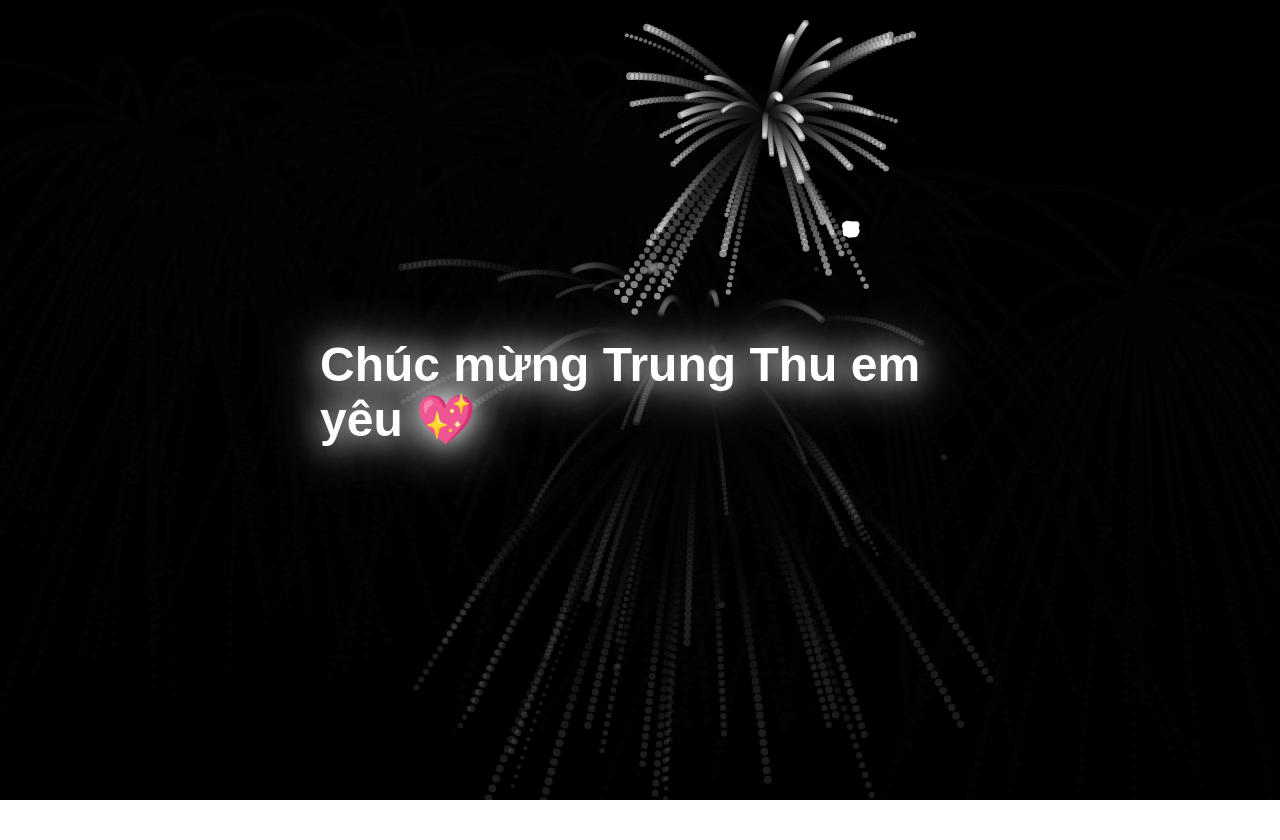
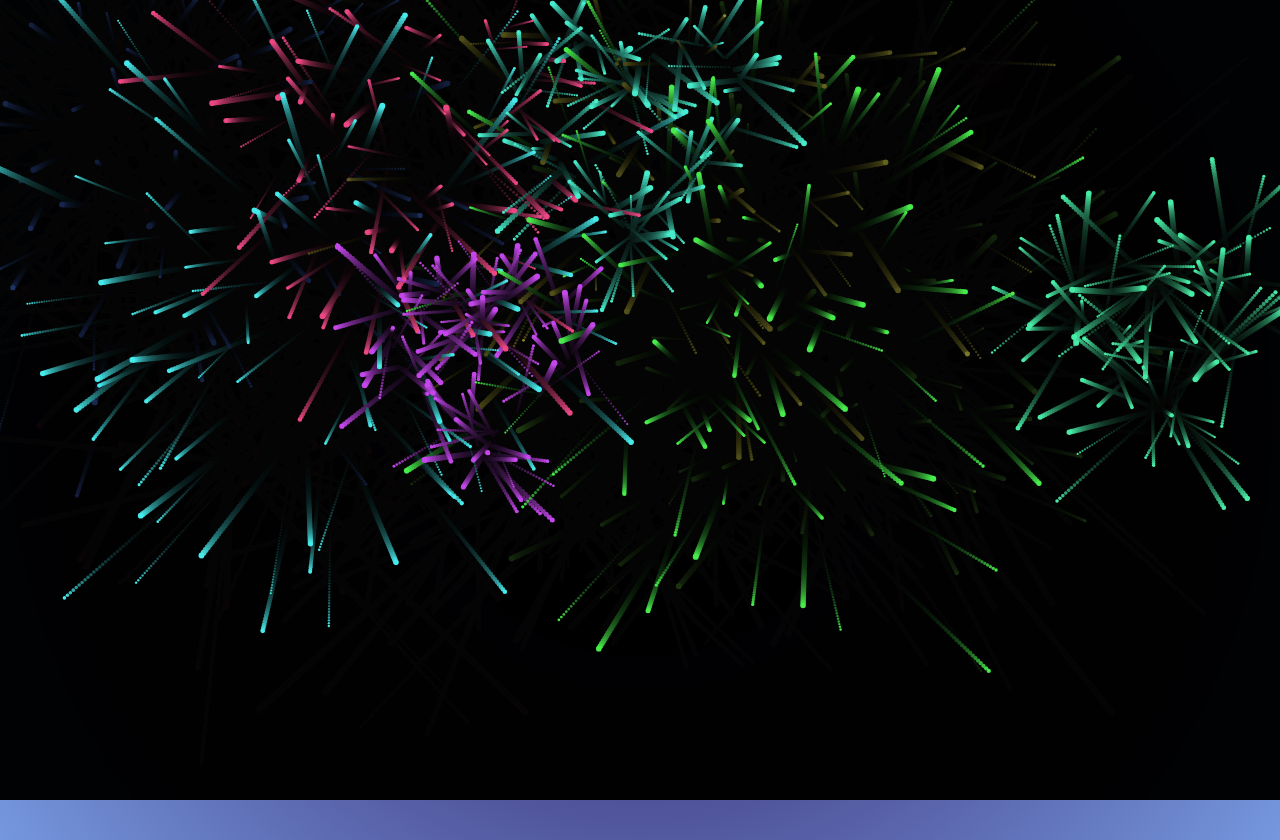
Before and after one commit to maiminhtoan-stack/trungthuvuive, a plain HTML site: page index.html in a window 1280 px wide. Before the commit the page ends 800 px from the top, so only its background shows below. Drawn offline with Linux system fonts and the light colour scheme.

Commit message:
Update index.html

```diff
--- a/index.html
+++ b/index.html
@@ -3,118 +3,111 @@
 <head>
 <meta charset="UTF-8">
 <meta name="viewport" content="width=device-width, initial-scale=1.0">
-<title>Chúc mừng Trung Thu em yêu 💖</title>
+<title>Trung Thu của Anh Thư 💖</title>
 <style>
   body {
     margin: 0;
-    background: radial-gradient(circle at center, #000 60%, #111);
     overflow: hidden;
+    background: radial-gradient(circle at center, #2b1055, #7597de);
     height: 100vh;
+    color: white;
     font-family: 'Poppins', sans-serif;
+    text-align: center;
   }
-
+  h1 {
+    font-size: 2.8rem;
+    margin-top: 40px;
+    color: #ffb6c1;
+    text-shadow: 0 0 15px #ff99cc;
+  }
+  h2 {
+    font-weight: 400;
+    margin-top: 10px;
+  }
   canvas {
-    display: block;
     position: fixed;
     top: 0;
     left: 0;
-    z-index: 1;
+    width: 100%;
+    height: 100%;
   }
-
-  h1 {
+  .message {
     position: absolute;
-    top: 45%;
-    left: 50%;
-    transform: translate(-50%, -50%);
-    font-size: 3em;
-    color: white;
-    text-shadow: 0 0 30px #fff, 0 0 60px #eee;
-    opacity: 0;
-    animation: fadeIn 1.5s ease-in-out forwards;
-    animation-delay: 0.5s;
-    z-index: 2;
-  }
-
-  @keyframes fadeIn {
-    to { opacity: 1; }
+    top: 65%;
+    width: 100%;
+    text-align: center;
+    font-size: 1.5rem;
+    color: #fff;
+    text-shadow: 0 0 8px #ff99cc;
   }
 </style>
 </head>
 <body>
+  <audio autoplay loop>
+    <source src="https://cdn.jsdelivr.net/gh/johndesu/music-files/YeuEmRatNhieu-HoangTon.mp3" type="audio/mpeg">
+  </audio>
 
-<h1>Chúc mừng Trung Thu em yêu 💖</h1>
+  <h1>Chúc mừng Trung Thu, Anh Thư 💕</h1>
+  <h2>Chúc em có một Trung Thu thật vui vẻ và tràn đầy yêu thương 🌙</h2>
+  <div class="message">Anh yêu em rất nhiều 💖</div>
+
   <canvas id="fireworks"></canvas>
 
   <script>
-const canvas = document.getElementById("fireworks");
-const ctx = canvas.getContext("2d");
-canvas.width = window.innerWidth;
-canvas.height = window.innerHeight;
+  const canvas = document.getElementById('fireworks');
+  const ctx = canvas.getContext('2d');
+  let w = canvas.width = window.innerWidth;
+  let h = canvas.height = window.innerHeight;
+  window.onresize = () => { w = canvas.width = window.innerWidth; h = canvas.height = window.innerHeight; };
 
-let particles = [];
-
-function random(min, max) {
-  return Math.random() * (max - min) + min;
-}
+  const particles = [];
+  function random(min, max) { return Math.random() * (max - min) + min; }
 
   class Particle {
     constructor(x, y, color) {
-    this.x = x;
-    this.y = y;
-    this.size = random(2, 4);
-    this.speedX = random(-5, 5);
-    this.speedY = random(-5, 5);
-    this.gravity = 0.1;
-    this.alpha = 1;
+      this.x = x; this.y = y;
       this.color = color;
+      this.size = random(1, 3);
+      this.speedX = random(-3, 3);
+      this.speedY = random(-3, 3);
+      this.life = 100;
     }
-
     update() {
       this.x += this.speedX;
       this.y += this.speedY;
-    this.speedY += this.gravity;
-    this.alpha -= 0.015;
+      this.life -= 1;
     }
-
     draw() {
-    ctx.globalAlpha = this.alpha;
-    ctx.fillStyle = this.color;
       ctx.beginPath();
       ctx.arc(this.x, this.y, this.size, 0, Math.PI * 2);
+      ctx.fillStyle = this.color;
       ctx.fill();
     }
   }
 
-function createFirework() {
-  const x = random(100, canvas.width - 100);
-  const y = random(100, canvas.height / 2);
-  const color = "white";
-  for (let i = 0; i < 50; i++) {
-    particles.push(new Particle(x, y, color));
+  function heartShape(x, y, size, color) {
+    for (let i = 0; i < 100; i++) {
+      const t = Math.PI * 2 * Math.random();
+      const hx = 16 * Math.pow(Math.sin(t), 3);
+      const hy = 13 * Math.cos(t) - 5 * Math.cos(2 * t) - 2 * Math.cos(3 * t) - Math.cos(4 * t);
+      particles.push(new Particle(x + hx * size, y - hy * size, color));
     }
   }
 
   function animate() {
-  ctx.fillStyle = "rgba(0, 0, 0, 0.15)";
-  ctx.fillRect(0, 0, canvas.width, canvas.height);
-  particles.forEach((p, index) => {
+    ctx.fillStyle = "rgba(0,0,0,0.1)";
+    ctx.fillRect(0, 0, w, h);
+    for (let i = 0; i < particles.length; i++) {
+      const p = particles[i];
       p.update();
       p.draw();
-    if (p.alpha <= 0) particles.splice(index, 1);
-  });
+      if (p.life <= 0) particles.splice(i, 1);
+    }
+    if (Math.random() < 0.05)
+      heartShape(random(100, w-100), random(100, h/2), random(5, 8), `hsl(${Math.random()*360}, 80%, 60%)`);
     requestAnimationFrame(animate);
   }
-
   animate();
-
-// Bắn pháo hoa liên tục trong 5 giây
-const fireInterval = setInterval(createFirework, 500);
-setTimeout(() => clearInterval(fireInterval), 5000);
-
-window.addEventListener("resize", () => {
-  canvas.width = window.innerWidth;
-  canvas.height = window.innerHeight;
-});
   </script>
 </body>
 </html>
```
Lines whose indentation alone changed are shown as unchanged.
